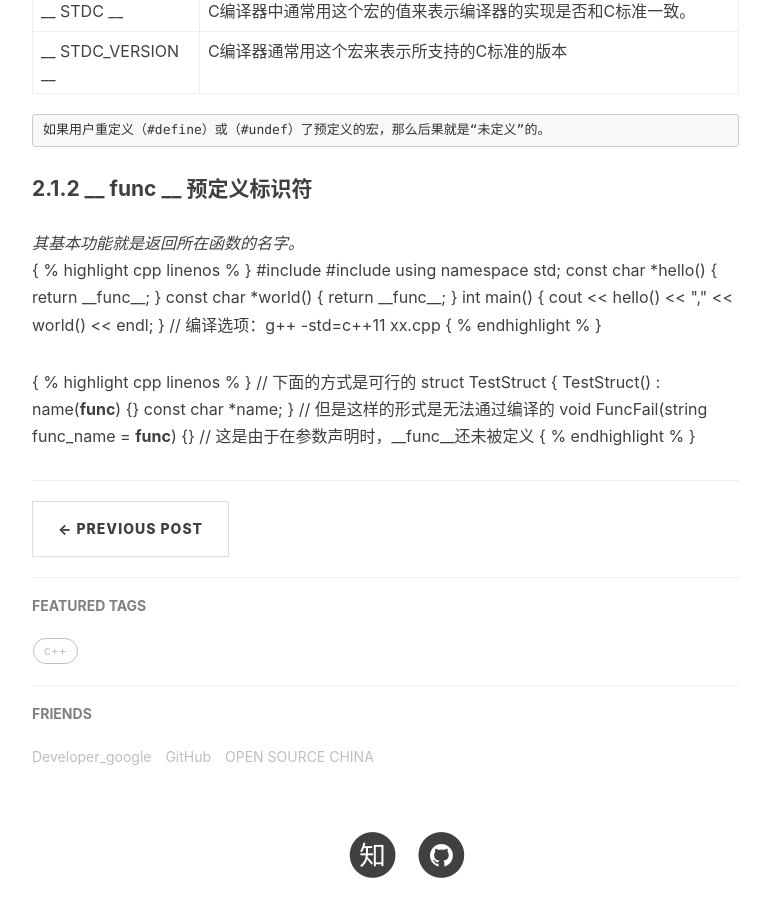
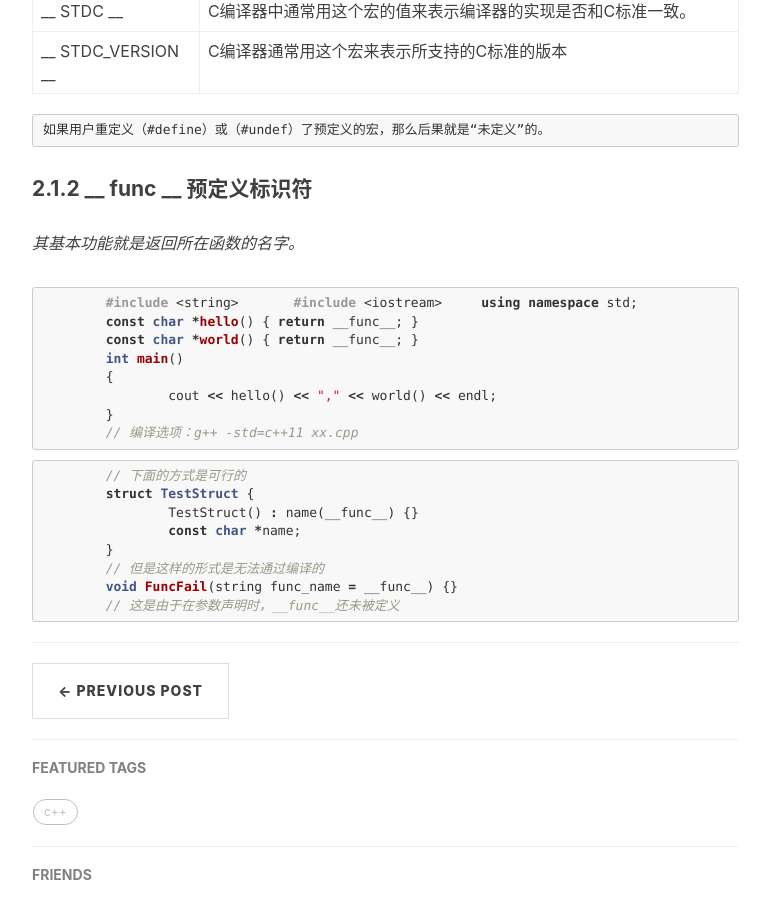
Before and after one commit to Lpc-win32/lpc-win32.github.io, a Jekyll site: the page built from _posts/2016-12-20-cpp11-02.markdown, in a window 1280 px wide and 900 px high, scrolled down 900 px. Shown: the whole window, without its empty margins (233-1003 px from the left). Built offline with Jekyll 4.4.1, drawn with Linux system fonts in a browser that asks for light colours; nearby versions of some CDN libraries; comment, search, counter and statistics services are not loaded.

Commit message:
Updated 2016-12-20-cpp11-02.markdown

````diff
--- a/_posts/2016-12-20-cpp11-02.markdown
+++ b/_posts/2016-12-20-cpp11-02.markdown
@@ -24,26 +24,26 @@ __ STDC_VERSION __ | C编译器通常用这个宏来表示所支持的C标准的
 
 #### 2.1.2 __ func __ 预定义标识符
 *其基本功能就是返回所在函数的名字。*
-{ % highlight cpp linenos % }
-#include <string>
-#include <iostream>
-using namespace std;
-const char *hello() { return __func__; }
-const char *world() { return __func__; }
-int main()
-{
-    cout << hello() << "," << world() << endl;
-}
-// 编译选项：g++ -std=c++11 xx.cpp
-{ % endhighlight % }
+```cpp
+	#include <string>
+	#include <iostream>
+	using namespace std;
+	const char *hello() { return __func__; }
+	const char *world() { return __func__; }
+	int main()
+	{
+		cout << hello() << "," << world() << endl;
+	}
+	// 编译选项：g++ -std=c++11 xx.cpp
+```
 
-{ % highlight cpp linenos % }
-// 下面的方式是可行的
-struct TestStruct {
-    TestStruct() : name(__func__) {}
-    const char *name;
-}
-// 但是这样的形式是无法通过编译的
-void FuncFail(string func_name = __func__) {}
-// 这是由于在参数声明时，__func__还未被定义
-{ % endhighlight % }
+```cpp
+	// 下面的方式是可行的
+	struct TestStruct {
+		TestStruct() : name(__func__) {}
+		const char *name;
+	}
+	// 但是这样的形式是无法通过编译的
+	void FuncFail(string func_name = __func__) {}
+	// 这是由于在参数声明时，__func__还未被定义
+```
````
